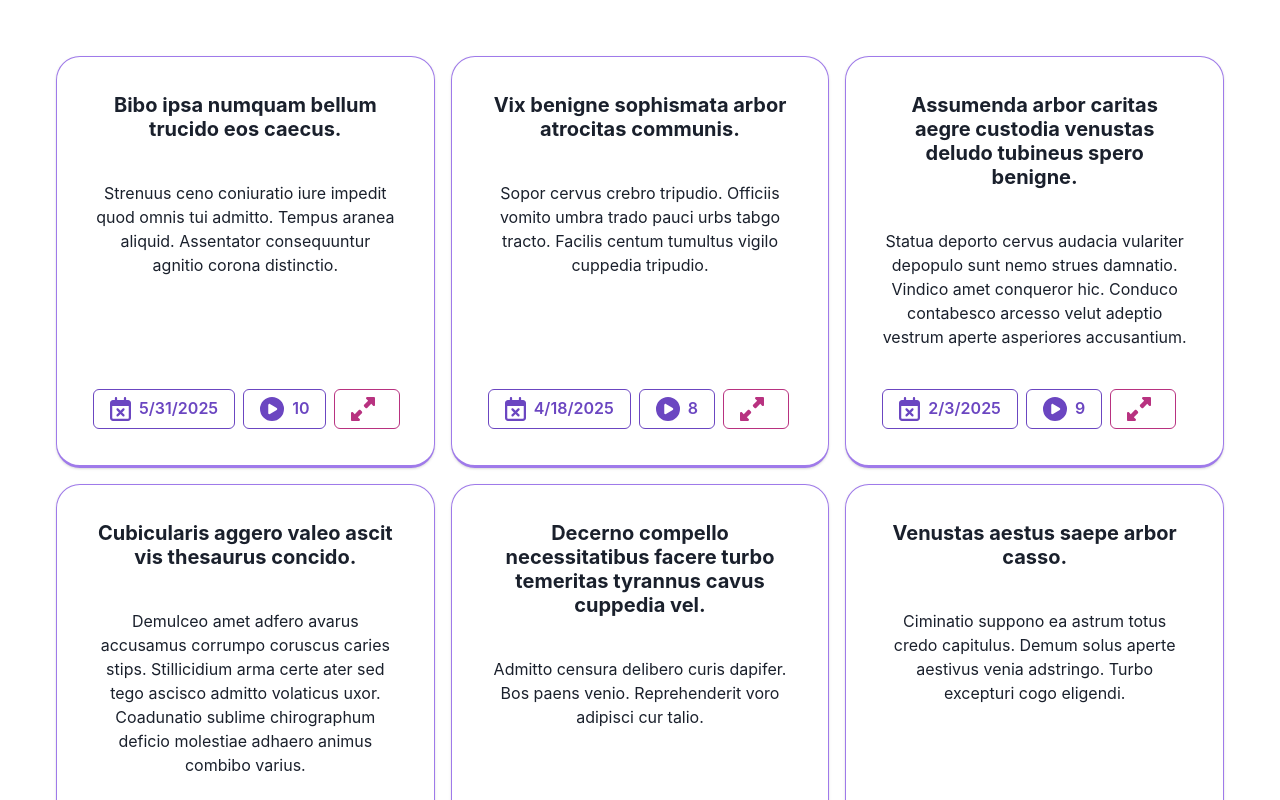
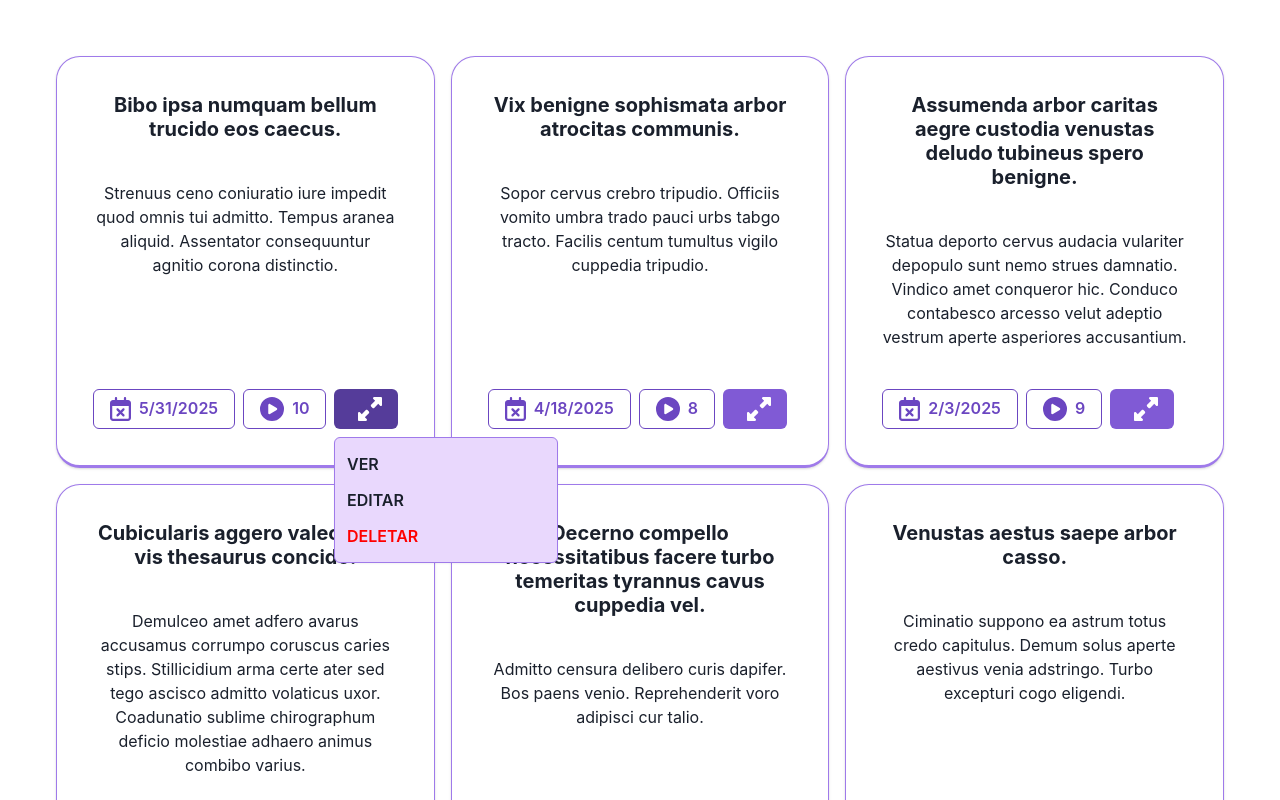
Before and after one commit to dede999/twygo-test-react, a React (Vite) app: page / in a window 1280 px wide. Both pictures are taken after a click on the button 367 px from the left and 409 px from the top of the page. Shown: the top 800 px of the page. Built offline with nearby package versions, Linux system fonts and the light colour scheme.

Commit message:
Create CourseMenu component

```diff
--- a/components/CourseDisplay/index.tsx
+++ b/components/CourseDisplay/index.tsx
@@ -1,5 +1,4 @@
 import {
-  Box,
   Button,
   Card,
   CardBody,
@@ -10,10 +9,10 @@ import {
   Text,
 } from "@chakra-ui/react";
 import { Course } from "../../src/mockAPI/types";
+import CourseMenu from "../CourseMenu";
 import { faCalendarXmark } from "@fortawesome/free-regular-svg-icons";
 import { FontAwesomeIcon } from "@fortawesome/react-fontawesome";
 import { faCirclePlay } from "@fortawesome/free-solid-svg-icons/faCirclePlay";
-import { faUpRightAndDownLeftFromCenter } from "@fortawesome/free-solid-svg-icons/faUpRightAndDownLeftFromCenter";
 
 export default function CourseDisplsy({ course }: { course: Course }) {
   return (
@@ -54,18 +53,7 @@ export default function CourseDisplsy({ course }: { course: Course }) {
           >
             {course.courseVideos.length}
           </Button>
-          <Button
-            variant="outline"
-            disabled
-            width="fit-content"
-            colorScheme="pink"
-            leftIcon={
-              <FontAwesomeIcon
-                size="xl"
-                icon={faUpRightAndDownLeftFromCenter}
-              />
-            }
-          />
+          <CourseMenu />
         </Stack>
       </CardFooter>
     </Card>
--- /dev/null
+++ b/components/CourseMenu/index.tsx
@@ -0,0 +1,41 @@
+import {
+  Menu,
+  MenuButton,
+  Button,
+  Portal,
+  MenuList,
+  MenuItem,
+} from "@chakra-ui/react";
+import { faUpRightAndDownLeftFromCenter } from "@fortawesome/free-solid-svg-icons";
+import { FontAwesomeIcon } from "@fortawesome/react-fontawesome";
+
+export default function CourseMenu() {
+  return (
+    <Menu>
+      <MenuButton
+        as={Button}
+        rightIcon={
+          <FontAwesomeIcon size="xl" icon={faUpRightAndDownLeftFromCenter} />
+        }
+        colorScheme="purple"
+      />
+      <Portal>
+        <MenuList
+          width="fit-content"
+          borderColor="purple.400"
+          backgroundColor="purple.100"
+        >
+          <MenuItem fontWeight={600} backgroundColor="purple.100">
+            VER
+          </MenuItem>
+          <MenuItem fontWeight={600} backgroundColor="purple.100">
+            EDITAR
+          </MenuItem>
+          <MenuItem fontWeight={600} background="purple.100" color="red">
+            DELETAR
+          </MenuItem>
+        </MenuList>
+      </Portal>
+    </Menu>
+  );
+}
```
